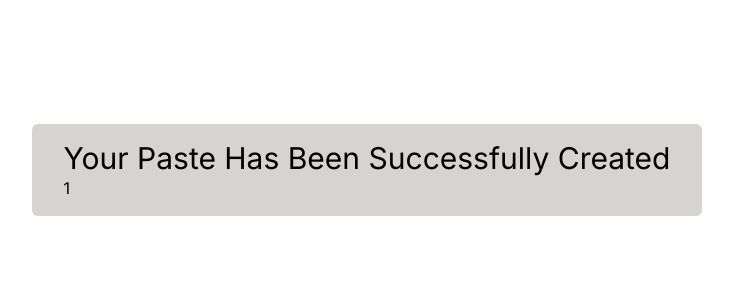
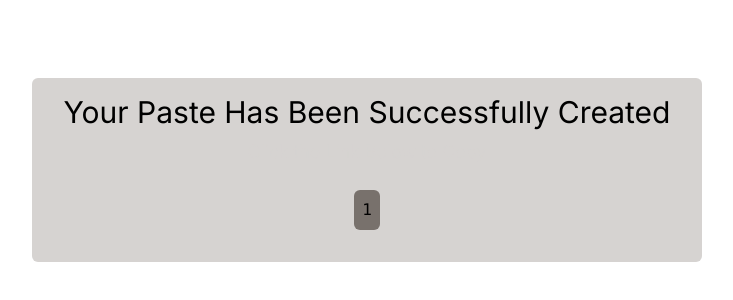
Before and after one commit to azvaliev/DumpTruck, a Next.js app: page /create/result/1 in a window 1280 px wide. Shown: the part 230-530 px from the top of the page, without its empty margins (273-1006 px from the left). Built offline with nearby package versions, Linux system fonts and the light colour scheme.

Commit message:
Basic app achieved

```diff
--- a/next.config.mjs
+++ b/next.config.mjs
@@ -1,9 +1,4 @@
 // @ts-check
-/**
- * Run `build` or `dev` with `SKIP_ENV_VALIDATION` to skip env validation.
- * This is especially useful for Docker builds.
- */
-!process.env.SKIP_ENV_VALIDATION && (await import("./src/env/server.mjs"));
 
 /** @type {import("next").NextConfig} */
 const config = {
--- a/package.json
+++ b/package.json
@@ -15,6 +15,7 @@
     "next": "13.0.2",
     "react": "18.2.0",
     "react-dom": "18.2.0",
+    "redis": "^4.5.1",
     "sass": "^1.56.1",
     "zod": "^3.19.1"
   },
--- /dev/null
+++ b/src/app/create/result/[link]/link-snippet.tsx
@@ -0,0 +1,19 @@
+"use client";
+
+type LinkCopySnippetProps = {
+  link: string;
+}
+
+function LinkCopySnippet({ link }: LinkCopySnippetProps) {
+  return (
+    <code
+      className="my-4 p-2 bg-stone-500 dark:bg-stone-600 mx-auto w-fit
+      rounded-md cursor-pointer"
+      onClick={() => window.navigator.clipboard.writeText(link)}
+    >
+      {link}
+    </code>
+  )
+}
+
+export default LinkCopySnippet;
--- /dev/null
+++ b/src/app/create/result/[link]/page.tsx
@@ -0,0 +1,23 @@
+import LinkCopySnippet from "./link-snippet";
+
+function CreatePasteResult({ params }: {
+  params: { link: string }
+}): JSX.Element {
+  const { link } = params;
+
+  return (
+    <div className="w-full h-full grid place-items-center">
+      <main className="flex flex-col bg-stone-300 dark:bg-stone-800 py-4 px-8 rounded-md text-center">
+        <h1>Your Paste Has Been Successfully Created</h1>
+        <h2 className="text-lg my-2 text-stone-300 font-light">
+          Click the Link Below to Copy
+        </h2>
+        <LinkCopySnippet
+          link={decodeURIComponent(link)}
+        />
+      </main>
+    </div>
+  )
+}
+
+export default CreatePasteResult
--- a/src/app/create/result/[pid]/page.tsx
+++ /dev/null
@@ -1,16 +0,0 @@
-function CreatePasteResult({ params }: {
-  params: { pid: string }
-}): JSX.Element {
-  const { pid } = params;
-
-  return (
-    <div className="w-full h-full grid place-items-center">
-      <main className="bg-stone-300 dark:bg-stone-800 py-4 px-8 rounded-md">
-        <h1>Your Paste Has Been Successfully Created</h1>
-        {decodeURIComponent(pid)}
-      </main>
-    </div>
-  )
-}
-
-export default CreatePasteResult
--- /dev/null
+++ b/src/app/paste/[id]/error.tsx
@@ -0,0 +1,23 @@
+"use client"
+
+import Link from "next/link";
+
+function InvalidPasteID(): JSX.Element {
+  return (
+    <main>
+      <h1 className="text-red-500">Error 404</h1>
+      <span className="block mt-2 mb-6">
+        You&apos;ve Visited A Page That Does Not Exist
+      </span>
+      <Link
+        href="/"
+        className="px-4 py-2 border-[1px] border-black dark:border-white rounded-md
+        hover:bg-black hover:text-white dark:hover:bg-white dark:hover:text-black"
+      >
+        Return Home
+      </Link>
+    </main>
+  )
+}
+
+export default InvalidPasteID;
--- a/src/app/paste/[id]/page.tsx
+++ b/src/app/paste/[id]/page.tsx
@@ -0,0 +1,23 @@
+import redis from "src/server/redis";
+
+type PastePageProps = {
+  params: {
+    id: string;
+  }
+}
+
+async function PastePage({ params }: PastePageProps): Promise<JSX.Element> {
+  await redis.connect();
+  const paste = await redis.GETDEL(params.id);
+  await redis.QUIT();
+
+  return (
+    <main className="grid w-full h-full place-items-center">
+      <code className="w-[90%] h-[90%] bg-stone-300 dark:bg-stone-800 rounded-xl p-4 overflow-y-scroll">
+        {paste}
+      </code>
+    </main>
+  )
+}
+
+export default PastePage;
--- a/src/pages/api/create.ts
+++ b/src/pages/api/create.ts
@@ -1,10 +1,7 @@
 import type { NextApiRequest, NextApiResponse } from 'next';
 import { z } from 'zod';
-import Redis from 'ioredis';
 import cuid from 'cuid';
-
-// eslint-disable-next-line @typescript-eslint/no-non-null-assertion
-const redis = new Redis(process.env.REDIS_URL!);
+import redis from 'src/server/redis';
 
 const reqBodySchema = z.object({
   content: z.string().min(1),
@@ -26,11 +23,11 @@ async function Handler(req: NextApiRequest, res: NextApiResponse) {
   const { content } = reqBodySchema.parse(req.body);
   const pasteID = cuid();
 
-  await redis.setex(pasteID, 3600, content);
+  await redis.connect();
+  await redis.SETEX(pasteID, 3600, content);
+  await redis.QUIT();
 
-  redis.disconnect();
-
-  const pasteURL = `${baseURL}/${pasteID}`;
+  const pasteURL = `${baseURL}/paste/${pasteID}`;
   const pasteURLEncoded = encodeURIComponent(pasteURL);
 
   res.writeHead(303, { Location: `/create/result/${pasteURLEncoded}` }).end();
--- /dev/null
+++ b/src/server/redis.ts
@@ -0,0 +1,7 @@
+import { createClient } from "redis";
+
+const redis = createClient({
+  url: process.env.REDIS_URL,
+});
+
+export default redis;
```
Also changed, not shown: 1 other file (tests, documents, lock files or other folders).
